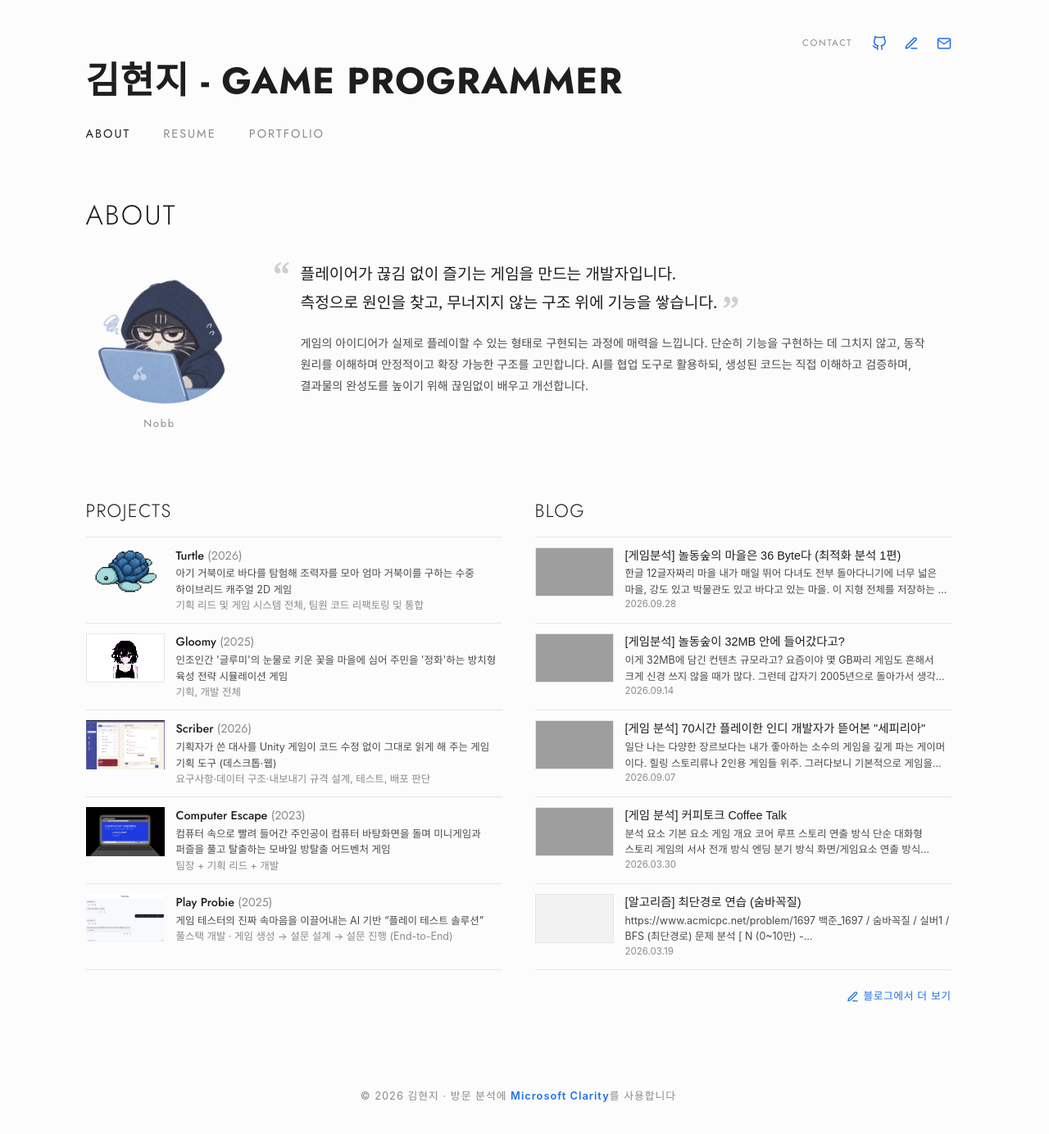
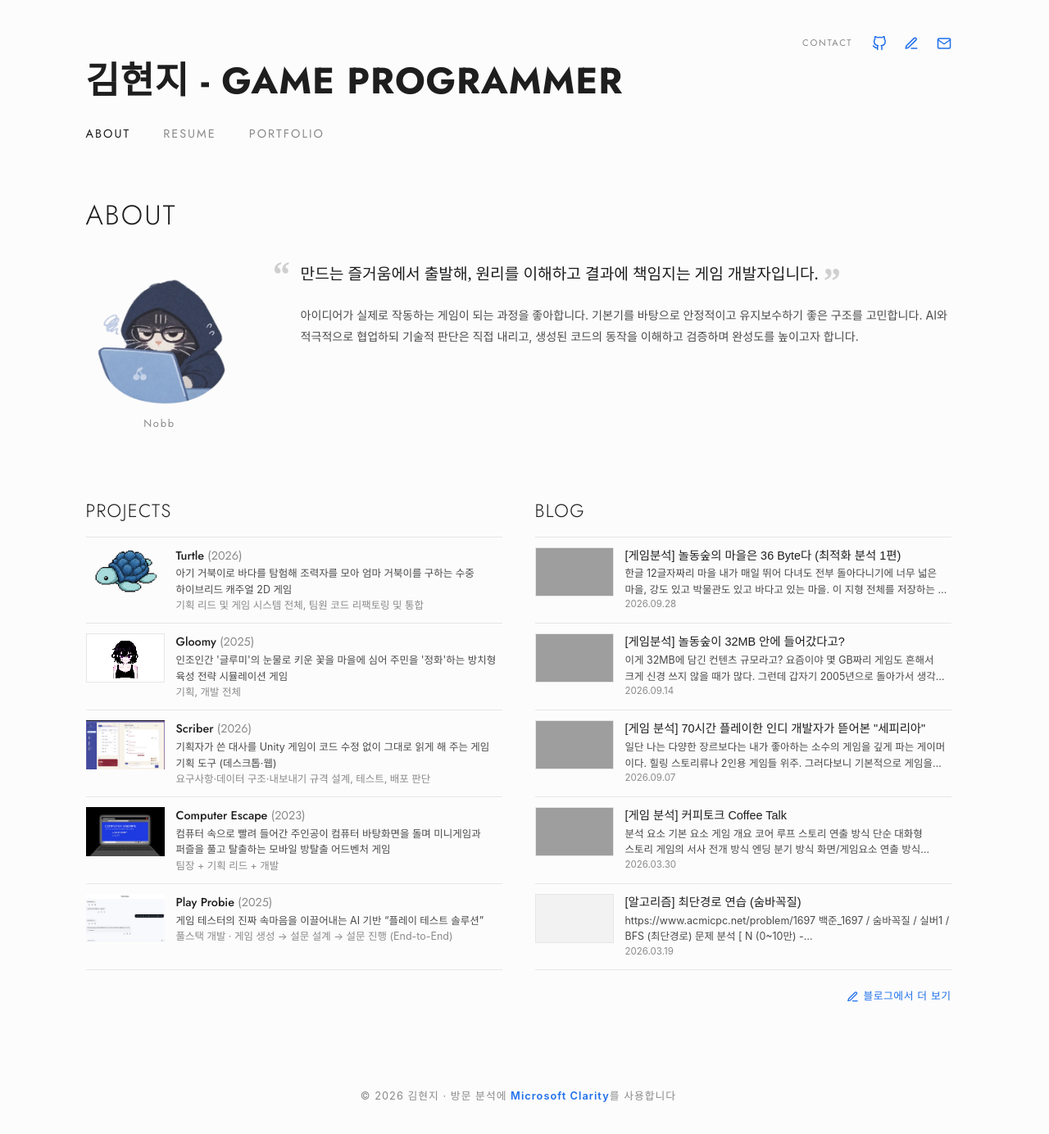
Before and after one commit to HelloNobb/HelloNobb.github.io, a Jekyll site: the page built from index.html, in a window 1280 px wide, cut to the strip 0-1414 px from the top of the page. Shown: the top 1384 px of the strip at 82% size. Built offline with Jekyll 4.4.1, drawn with Linux system fonts in a browser that asks for light colours; some web fonts are replaced; grey boxes are pictures that could not be loaded.

Commit message:
feat: ABOUT 슬로건·소개글 문구 교체
- _config.yml slogan, about 새 문구
- 이력서 상단 슬로건도 바뀌어 resume.pdf 재생성

```diff
--- a/_config.yml
+++ b/_config.yml
@@ -3,12 +3,11 @@ title: "김현지"
 url: "https://hellonobb.github.io"   # 이력서 PDF의 포트폴리오 링크 등 절대 주소에 사용
 role: "Game Programmer"
 slogan: |                       # 줄바꿈이 그대로 표시됩니다
-  플레이어가 끊김 없이 즐기는 게임을 만드는 개발자입니다.
-  측정으로 원인을 찾고, 무너지지 않는 구조 위에 기능을 쌓습니다.
+  만드는 즐거움에서 출발해, 원리를 이해하고 결과에 책임지는 게임 개발자입니다.
 about: >-                       # ABOUT 슬로건 아래 작은 소개글 (한 문단)
-  게임의 아이디어가 실제로 플레이할 수 있는 형태로 구현되는 과정에 매력을 느낍니다.
-  단순히 기능을 구현하는 데 그치지 않고, 동작 원리를 이해하며 안정적이고 확장 가능한 구조를 고민합니다.
-  AI를 협업 도구로 활용하되, 생성된 코드는 직접 이해하고 검증하며, 결과물의 완성도를 높이기 위해 끊임없이 배우고 개선합니다.
+  아이디어가 실제로 작동하는 게임이 되는 과정을 좋아합니다.
+  기본기를 바탕으로 안정적이고 유지보수하기 좋은 구조를 고민합니다.
+  AI와 적극적으로 협업하되 기술적 판단은 직접 내리고, 생성된 코드의 동작을 이해하고 검증하며 완성도를 높이고자 합니다.
 avatar: /assets/avatar.png
 nickname: "Nobb"              # 프로필 이미지 아래 작은 글씨
 email: "khj59105@gmail.com"
```
Also changed, not shown: 1 other file.
